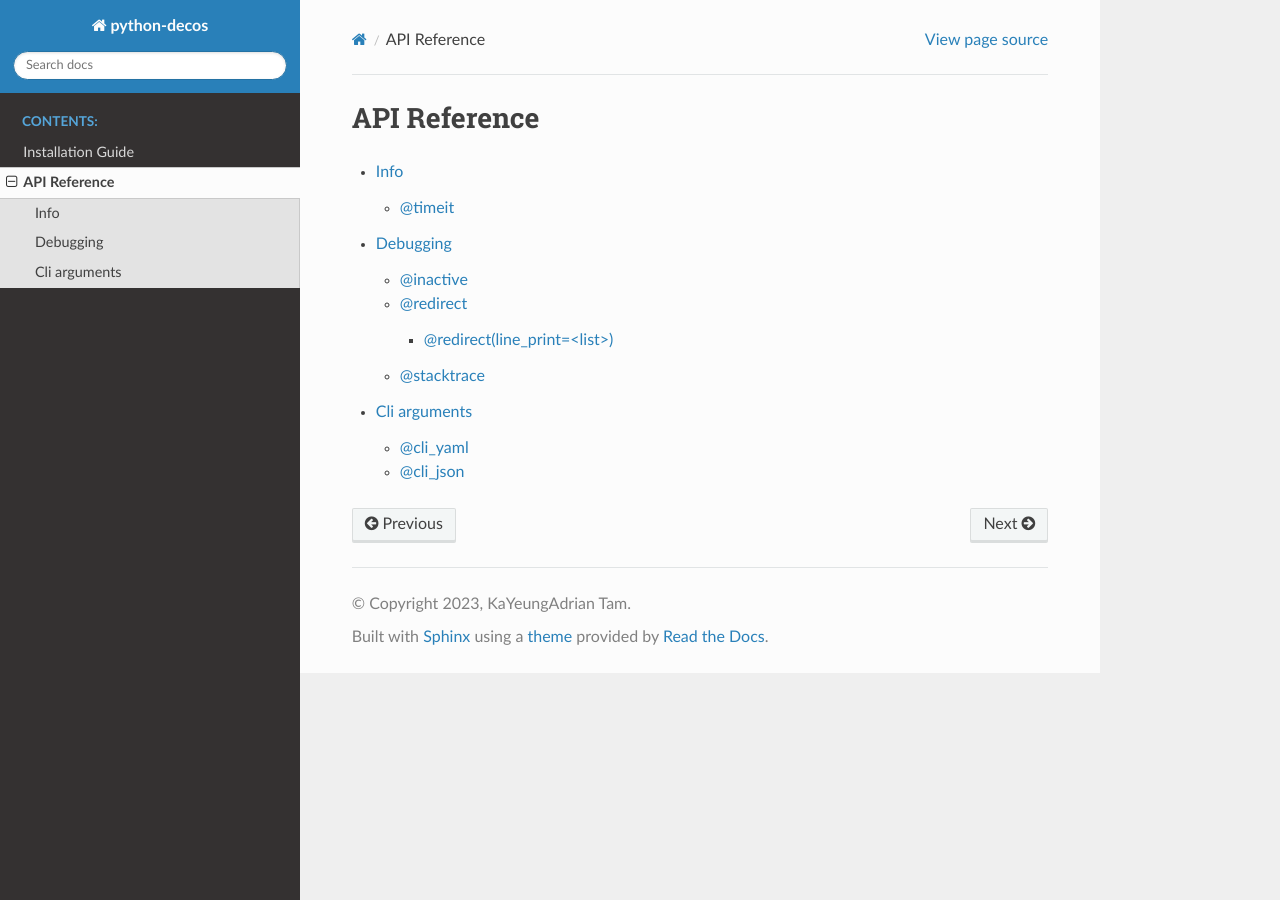
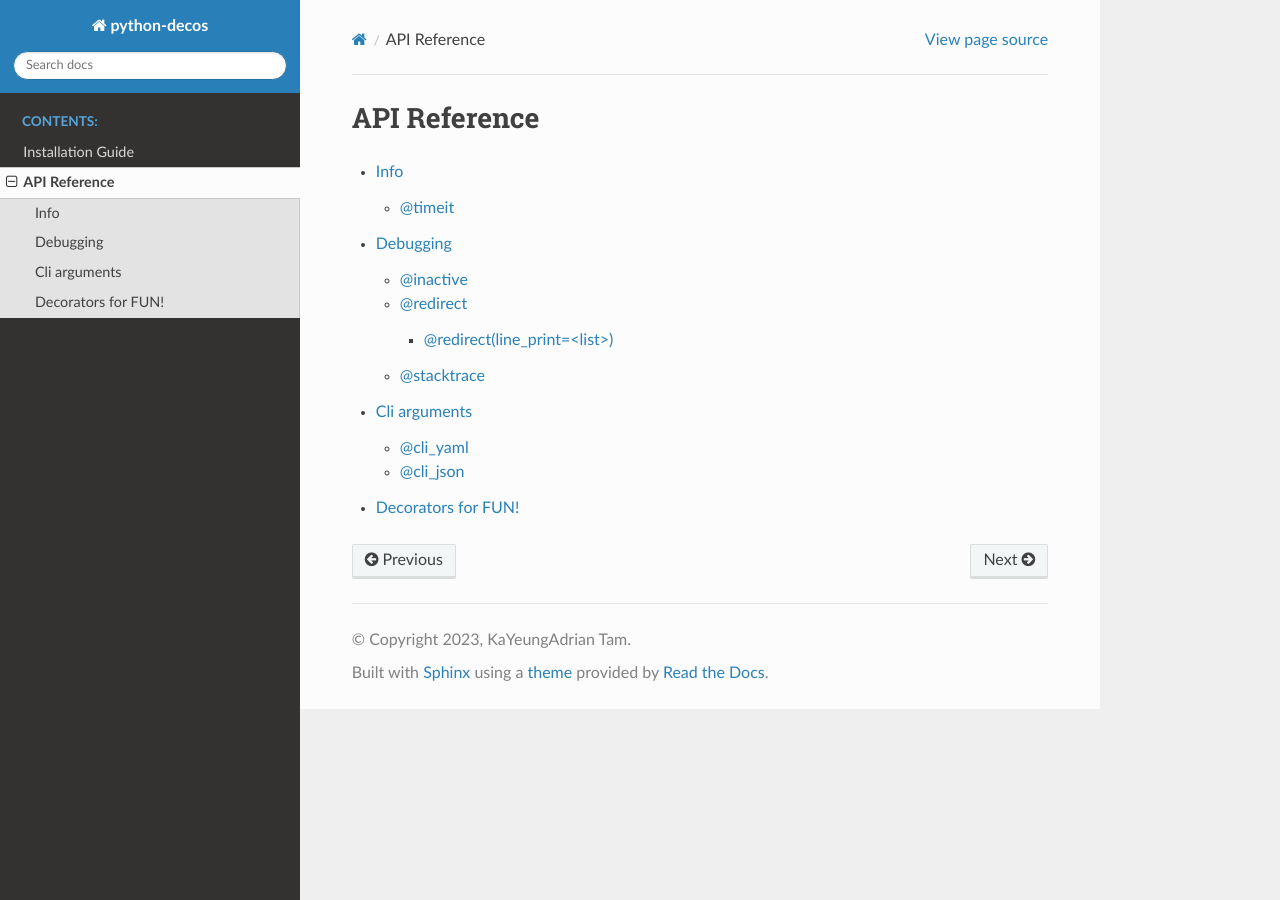
Before and after one commit to kayeungadrian-tam/py_decorators, a Sphinx documentation site: the page built from docs/reference/index.rst, in a window 1280 px wide. Built offline with Sphinx 7.4.7 and the Read the Docs theme 2.0.0, drawn with Linux system fonts in a browser that asks for light colours.

Commit message:
update docs

```diff
--- /dev/null
+++ b/docs/reference/fun.rst
@@ -0,0 +1,4 @@
+Decorators for FUN!
+===================
+
+A set of decorators that are just for fun!!
--- a/docs/reference/index.rst
+++ b/docs/reference/index.rst
@@ -7,3 +7,4 @@ API Reference
     info
     debug
     cli
+    fun
```
